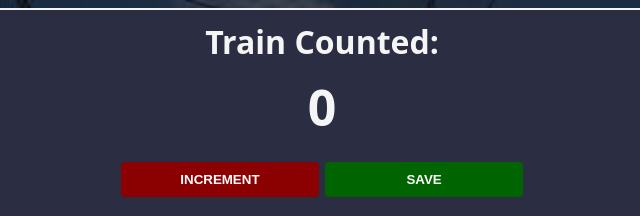
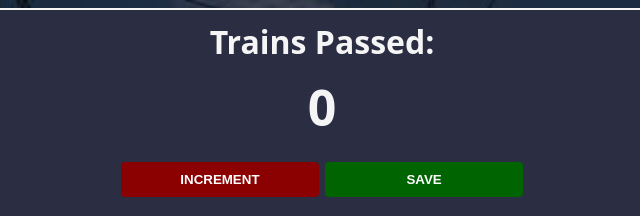
Before and after one commit to impreetham/train-counter-app, a website built with Vite: page index.html in a window 1280 px wide. Shown: the top 216 px of the page, 318-958 px from the left. Built offline with nearby package versions, Linux system fonts and the light colour scheme.

Commit message:
Changed the heading to Train Passed

```diff
--- a/index.html
+++ b/index.html
@@ -4,7 +4,7 @@
     </head>
     <body>
         <div class="container">
-            <h1>Train Counted:</h1>
+            <h1>Trains Passed:</h1>
             <h2 id="count-el">0</h2>
             <button id="increment-btn" onclick="increment()">INCREMENT</button>
             <button id="save-btn" onclick="save()">SAVE</button>
```
